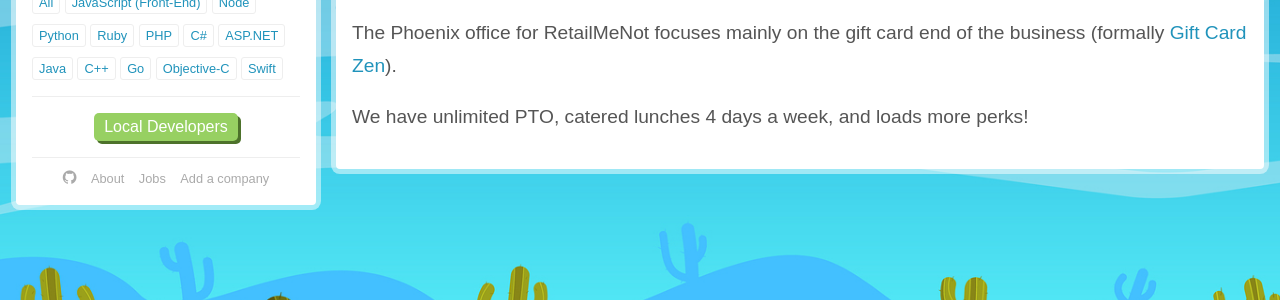
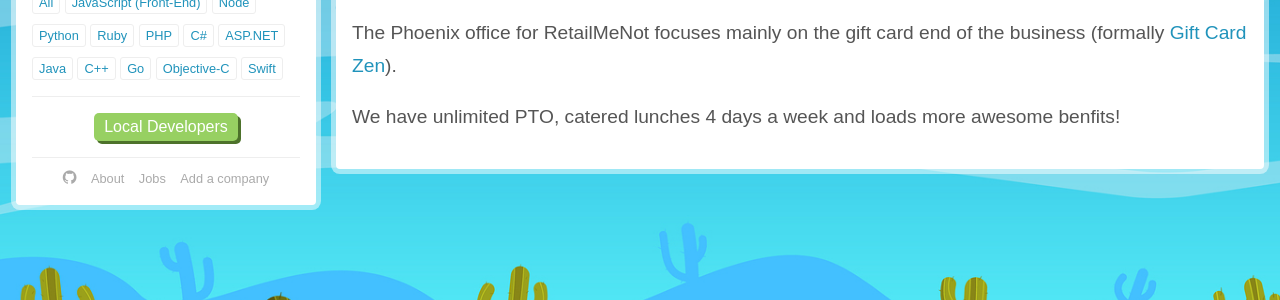
Before and after one commit to bradwestfall/webdevphoenix, a Jekyll site: the page built from companies/retailmenot.md, in a window 1280 px wide. Shown: the part 310-610 px from the top of the page. Built offline with Jekyll 4.4.1, drawn with Linux system fonts in a browser that asks for light colours; nearby versions of some CDN libraries; some web fonts are replaced.

Commit message:
Minor wording update

```diff
--- a/companies/retailmenot.md
+++ b/companies/retailmenot.md
@@ -20,4 +20,4 @@
 
 The Phoenix office for RetailMeNot focuses mainly on the gift card end of the business (formally [Gift Card Zen](http://giftcardzen.com)).
 
-We have unlimited PTO, catered lunches 4 days a week, and loads more perks!
+We have unlimited PTO, catered lunches 4 days a week and loads more awesome benfits!
```
Also changed, not shown: other parts of companies/retailmenot.md (+1 -1 lines).
